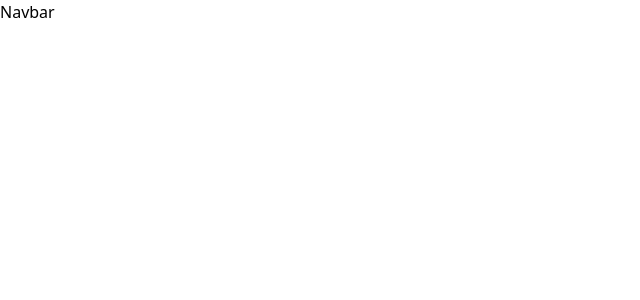
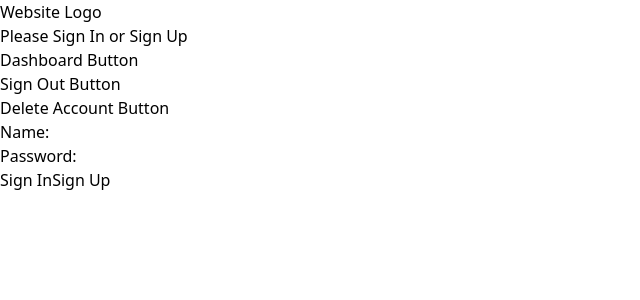
Before and after one commit to LimWeiJen/revised, a Next.js app in the folder client/: page / in a window 1280 px wide. Shown: the top 300 px of the page, without its empty margins (0-640 px from the left). Built offline with nearby package versions, Linux system fonts and the light colour scheme.

Commit message:
feat: Added login page

```diff
--- a/client/components/Login.tsx
+++ b/client/components/Login.tsx
@@ -1,7 +1,23 @@
-import React from 'react'
+import React, { useContext, useState } from 'react'
+import { GlobalContext } from '../context'
 
 const Login = () => {
-	return <div>Login</div>
+	const context = useContext(GlobalContext)
+	const [username, setUsername] = useState("");
+	const [password, setPassword] = useState("");
+
+	return <div>
+		<div>
+			Name: <input id='name-input' type="text" onChange={(e) => setUsername(e.target.value)}/>
+		</div>
+		<div>
+			Password: <input id='password-input' type="text" onChange={(e) => setPassword(e.target.value)} />
+		</div>
+		<div>
+			<button id='sign-in-button' onClick={() => context?.signIn(username, password)}>Sign In</button>
+			<button id='sign-up-button' onClick={() => context?.signUp(username, password)}>Sign Up</button>
+		</div>
+	</div>
 }
 
 export default Login
--- a/client/components/Navbar.tsx
+++ b/client/components/Navbar.tsx
@@ -1,7 +1,13 @@
 import React from 'react'
 
 const Navbar = () => {
-	return <div>Navbar</div>
+	return <div>
+		<div id='home-button'>Website Logo</div>
+		<div id='name-display'>Please Sign In or Sign Up</div>
+		<div id='dashboard'>Dashboard Button</div>
+		<div id='sign-out-button'>Sign Out Button</div>
+		<div id='delete-account-button'>Delete Account Button</div>
+	</div>
 }
 
 export default Navbar
--- a/client/context/index.tsx
+++ b/client/context/index.tsx
@@ -12,9 +12,9 @@ const GlobalProvider = ({ children }: any) => {
 	const [currCard, setCurrCard] = useState<CardInterface>();
 
 	////// FUNCTIONS //////
-	const signIn = () => {}
+	const signIn = (username: string, password: string) => {}
 
-	const signUp = () => {}
+	const signUp = (username: string, password:string) => {}
 
 	const signOut = () => {}
 
@@ -35,6 +35,14 @@ const GlobalProvider = ({ children }: any) => {
 		categories,
 		currCardIndex,
 		currCard,
+
+		setUsername,
+		setCards,
+		setBoxes,
+		setCategories,
+		setCurrCardIndex,
+		setCurrCard,
+
 		signIn,
 		signUp,
 		signOut,
--- a/client/pages/index.tsx
+++ b/client/pages/index.tsx
@@ -1,9 +1,15 @@
 import type { NextPage } from 'next'
+import { useContext } from 'react'
+import Login from '../components/Login'
 import Navbar from '../components/Navbar'
+import { GlobalContext } from '../context'
 
 const Home: NextPage = () => {
+	const context = useContext(GlobalContext);
+
 	return <div>
 		<Navbar />
+		{context?.username ? null : <Login />}
 	</div>
 }
 
```
Also changed, not shown: client/interfaces/index.tsx (+12 -2 lines).
